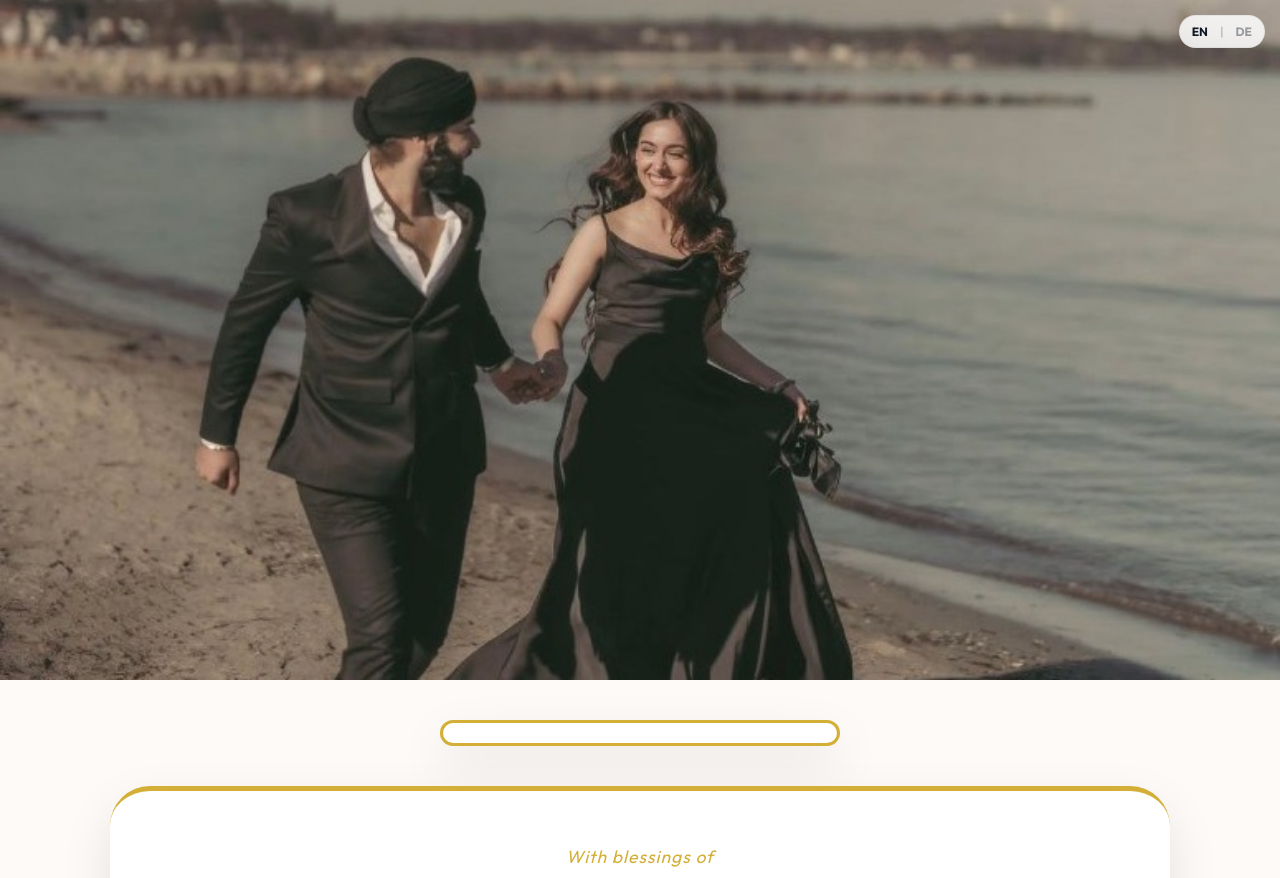
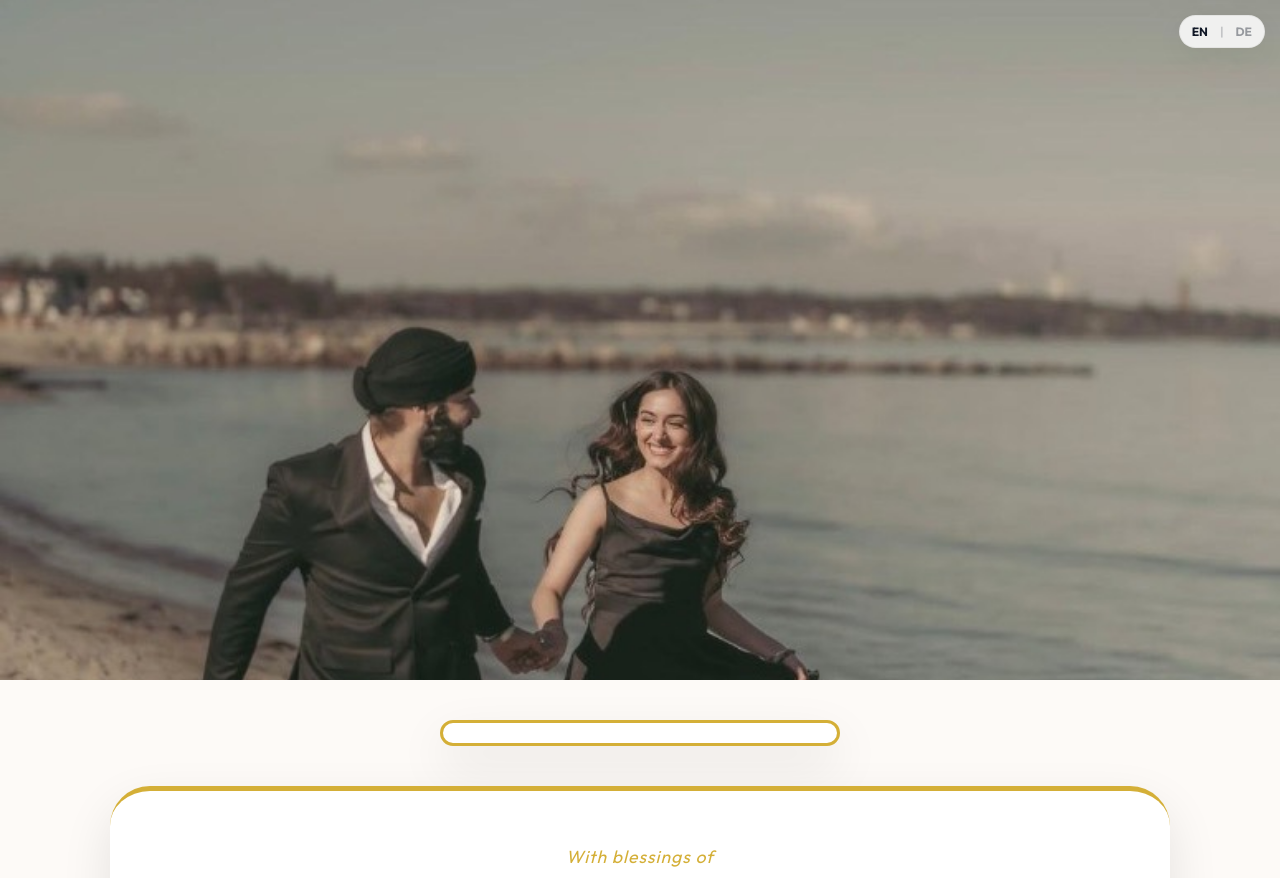
Before and after one commit to Steven12312/Simrin_Rawin, a PHP site: page /preview.html in a window 1280 px wide. Shown: the top 878 px of the page. Run offline with PHP 8.4, Linux system fonts and the light colour scheme; some web fonts are replaced.

Commit message:
Center hero image at 60% to show full couple face and body

```diff
--- a/style.css
+++ b/style.css
@@ -111,7 +111,7 @@ body {
     height: 100%;
     background: url('images/hero.jpg') no-repeat;
     background-size: cover;
-    background-position: center bottom;
+    background-position: center 60%;
 }
 
 
```
